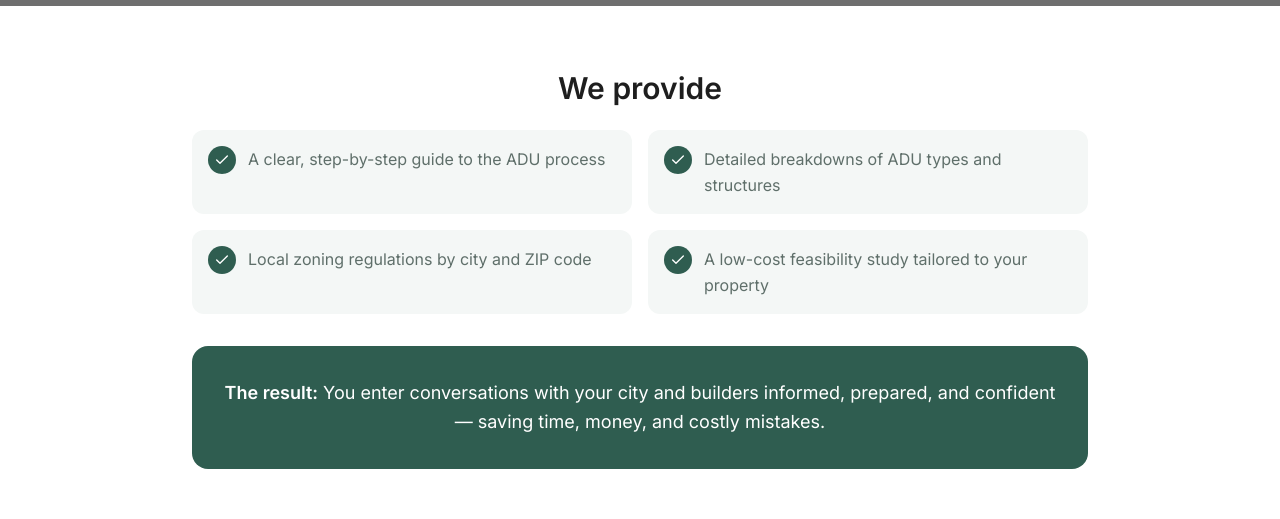
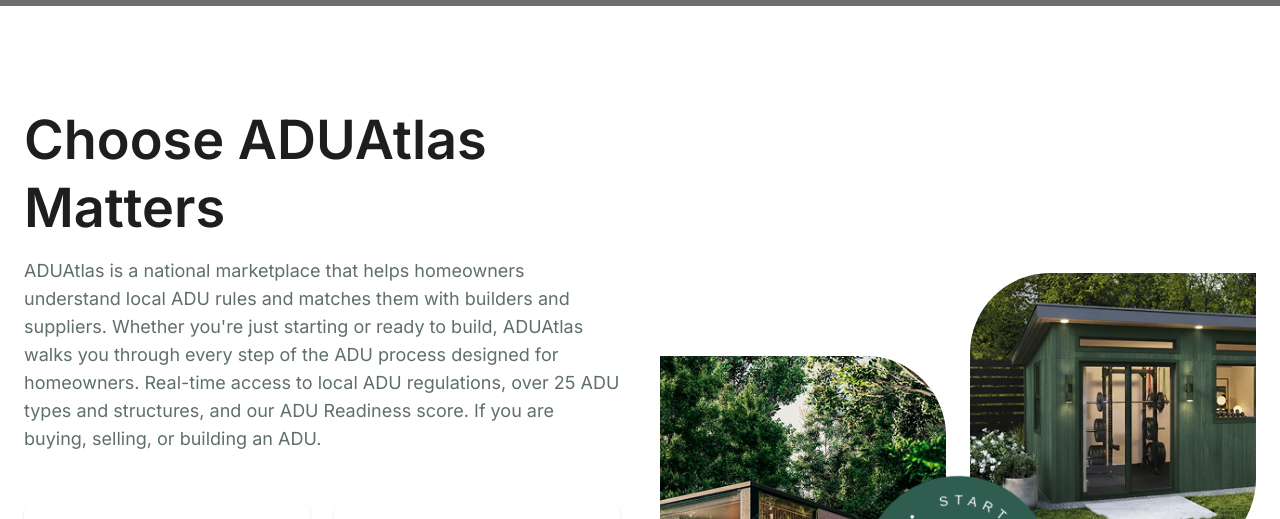
Before and after one commit to resogenesis/aduatlas, a React (Vite) app: page / in a window 1280 px wide. Shown: the part 844-1363 px from the top of the page. Built offline with nearby package versions, Linux system fonts and the light colour scheme; grey boxes are pictures that could not be loaded.

Commit message:
Remove 'We provide' section from homepage

```diff
--- a/src/components/home/WeProvide.jsx
+++ /dev/null
@@ -1,35 +0,0 @@
-import { FiCheck } from "react-icons/fi";
-
-const items = [
-  "A clear, step-by-step guide to the ADU process",
-  "Detailed breakdowns of ADU types and structures",
-  "Local zoning regulations by city and ZIP code",
-  "A low-cost feasibility study tailored to your property",
-];
-
-const WeProvide = () => {
-  return (
-    <section className="container mx-auto px-4 sm:px-6 py-12 sm:py-16">
-      <div className="max-w-4xl mx-auto">
-        <h2 className="text-2xl sm:text-3xl font-semibold text-primary mb-6 text-center">We provide</h2>
-        <ul className="grid sm:grid-cols-2 gap-4 mb-8">
-          {items.map((text) => (
-            <li key={text} className="flex items-start gap-3 bg-[#F4F7F6] rounded-xl p-4">
-              <span className="shrink-0 w-7 h-7 rounded-full bg-[#2F5D50] text-white flex items-center justify-center">
-                <FiCheck />
-              </span>
-              <span className="text-secondary text-sm sm:text-base leading-relaxed">{text}</span>
-            </li>
-          ))}
-        </ul>
-        <div className="bg-[#2F5D50] text-white rounded-2xl px-6 py-6 sm:px-8 sm:py-8 text-center">
-          <p className="text-base sm:text-lg leading-relaxed">
-            <span className="font-semibold">The result:</span> You enter conversations with your city and builders informed, prepared, and confident — saving time, money, and costly mistakes.
-          </p>
-        </div>
-      </div>
-    </section>
-  );
-};
-
-export default WeProvide;
--- a/src/pages/Home.jsx
+++ b/src/pages/Home.jsx
@@ -1,14 +1,12 @@
 import AduCTA from "../components/common/AduCTA";
 import ChooseAtlas from "../components/home/ChooseAtlas";
 import Hero from "../components/home/Hero";
-import WeProvide from "../components/home/WeProvide";
 import WhyChooseUs from "../components/home/WhyChooseUs";
 
 const Home = () => {
     return (
         <div className="w-full">
             <Hero />
-            <WeProvide />
             <ChooseAtlas />
             <WhyChooseUs />
             <AduCTA />
```
